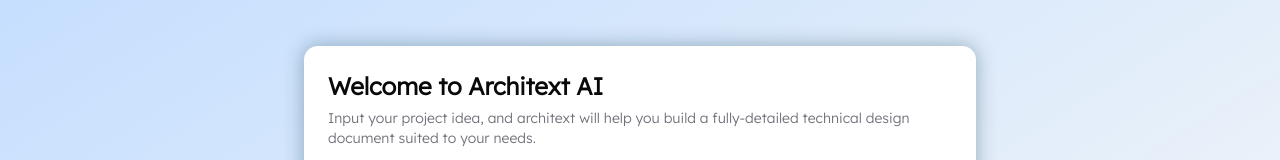
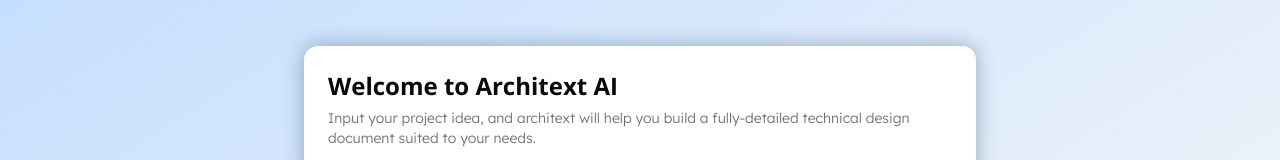
Before and after one commit to brandoncintron/architext-ai, a Next.js app: page / in a window 1280 px wide. Shown: the part 203-363 px from the top of the page. Built offline with nearby package versions, Linux system fonts and the light colour scheme.

Commit message:
Added Open Sans font to InitialIdeaStep

```diff
--- a/src/components/wizard/steps/initial-idea/initial-idea-step.tsx
+++ b/src/components/wizard/steps/initial-idea/initial-idea-step.tsx
@@ -6,6 +6,7 @@
 import { useEffect, useState } from "react";
 
 import { Loader2 } from "lucide-react";
+import { Open_Sans } from "next/font/google";
 
 import { Button } from "@/components/ui/button";
 import {
@@ -29,6 +30,11 @@
 import { InitialIdeaStepProps } from "@/components/wizard/types/types";
 import { placeholders, platforms } from "@/components/wizard/utils/constants";
 
+const openSans = Open_Sans({
+  variable: "--font-open-sans",
+  subsets: ["latin"],
+});
+
 export const InitialIdeaStep = ({
   onSubmit,
   isSubmitting,
@@ -46,7 +52,7 @@
   return (
     <>
       <CardHeader>
-        <CardTitle className="text-2xl font-bold">
+        <CardTitle className={`text-2xl font-bold ${openSans.className}`}>
           Welcome to Architext AI
         </CardTitle>
         <CardDescription>
@@ -54,7 +60,6 @@
           fully-detailed technical design document suited to your needs.
         </CardDescription>
       </CardHeader>
-
       <Form {...form}>
         <form
           onSubmit={form.handleSubmit(onSubmit)}
@@ -77,8 +82,8 @@
                         >
                           <div className="h-10">
                             <AnimatedText
-                            texts={placeholders}
-                            currentIndex={currentPlaceholderIndex}
+                              texts={placeholders}
+                              currentIndex={currentPlaceholderIndex}
                             />
                           </div>
                         </div>
```
